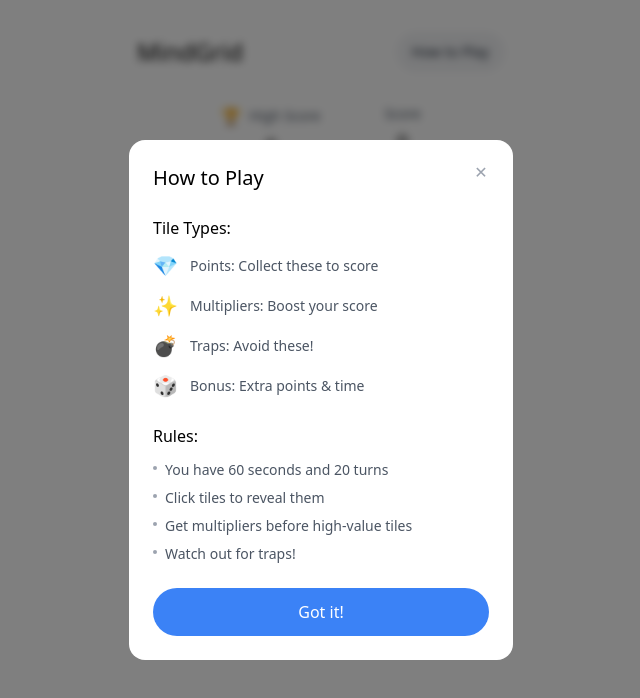
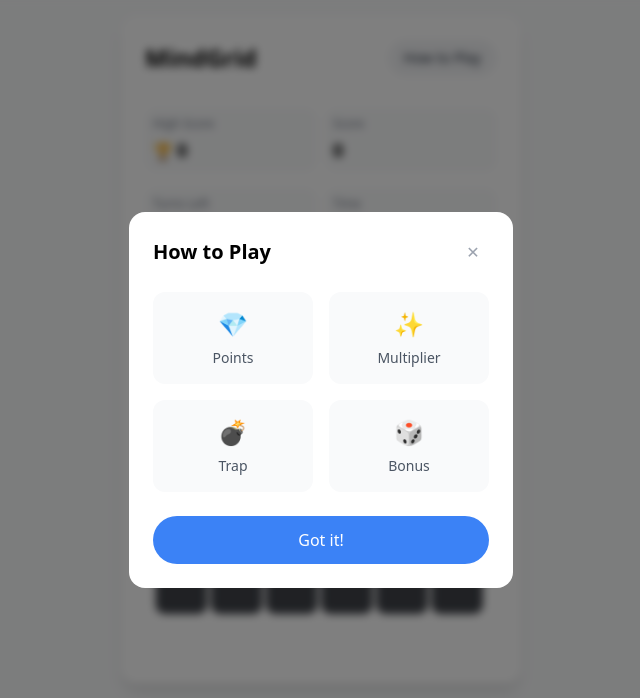
Before and after one commit to leonkalema/colorDash, a SvelteKit app: page /mindgrid in a window 1280 px wide. Both pictures are taken after a click on the button "How to Play". Shown: the top 698 px of the page, without its empty margins (319-959 px from the left). Built offline with nearby package versions, Linux system fonts and the light colour scheme.

Commit message:
hello world

```diff
--- a/src/routes/+page.svelte
+++ b/src/routes/+page.svelte
@@ -2,6 +2,7 @@
     import { onMount, onDestroy } from 'svelte';
     import { fade, fly, scale, slide } from 'svelte/transition';
     import { elasticOut, bounceOut } from 'svelte/easing';
+
 
     // Audio Context and Sound Management
     let audioContext;
--- a/src/routes/mindgrid/+page.svelte
+++ b/src/routes/mindgrid/+page.svelte
@@ -1,5 +1,7 @@
 <script>
     import { onMount } from 'svelte';
+import { fade, fly, scale } from 'svelte/transition';
+import { elasticOut, bounceOut } from 'svelte/easing';
 
 let canvas;
 let ctx;
@@ -158,14 +160,11 @@
 function calculateDimensions() {
     if (!containerRef) return;
 
-      // Make canvas exactly square based on container width
     containerWidth = Math.min(400, containerRef.getBoundingClientRect().width - 32);
     containerHeight = containerWidth;
 
-      // Calculate tile size for 6x6 grid
     tileSize = (containerWidth - 24) / 6;
 
-      // Center grid in canvas
     gridOffset = {
         x: 12,
         y: 12
@@ -212,22 +211,27 @@
     switch (tile.type) {
         case 'points':
             currentScore += pointValue * currentMultiplier;
-          message = `+${pointValue * currentMultiplier} points!`;
+            message = `+${pointValue * currentMultiplier} 💎`;
             break;
         case 'multiplier':
             currentMultiplier = pointValue;
-          message = `${pointValue}x Multiplier!`;
+            message = `${pointValue}x Multiplier! ✨`;
             break;
         case 'trap':
             currentScore += pointValue;
-          message = `${pointValue} points!`;
+            message = `${pointValue} 💣`;
             break;
         case 'bonus':
             currentScore += pointValue;
             timeLeft += 10;
-          message = `Bonus! +${pointValue} points and +10s`;
+            message = `+${pointValue} & +10s 🎲`;
             break;
     }
+
+    // Clear message after 1.5 seconds
+    setTimeout(() => {
+        message = '';
+    }, 1500);
 
     score = currentScore;
     highScore = Math.max(Number(highScore), score);
@@ -248,17 +252,14 @@
 function render() {
     if (!ctx) return;
 
-      // Clear with same background color as page
     ctx.fillStyle = colors.background;
     ctx.fillRect(0, 0, containerWidth, containerHeight);
 
-      // Draw grid
     for (let i = 0; i < 6; i++) {
         for (let j = 0; j < 6; j++) {
             const x = j * tileSize + gridOffset.x;
             const y = i * tileSize + gridOffset.y;
 
-          // Handle different states
             let fillColor = colors.unrevealed;
             if (gameOver) {
                 fillColor = colors.disabled;
@@ -282,20 +283,11 @@
         }
     }
 
-      // Draw animations
     animations = animations.filter(anim => !anim.done);
     animations.forEach(anim => {
         anim.update();
         anim.draw(ctx);
     });
-
-      // Draw message if exists
-      if (message && !gameOver) {
-        ctx.fillStyle = '#000';
-        ctx.font = 'bold 16px Arial';
-        ctx.textAlign = 'center';
-        ctx.fillText(message, containerWidth/2, containerHeight - 20);
-      }
 
     requestAnimationFrame(render);
 }
@@ -327,13 +319,17 @@
 });
     </script>
 
-    <div class="min-h-screen bg-white" bind:this={containerRef}>
-        <div class="max-w-[400px] mx-auto px-4 pt-8">
+    <div class="min-h-screen bg-gray-50 p-4" bind:this={containerRef}>
+        <div class="max-w-[400px] mx-auto bg-white rounded-2xl p-6 shadow-lg"
+             in:fly={{ y: 20, duration: 700, delay: 0 }}
+             out:fly={{ y: -20, duration: 500 }}>
+
             <!-- Game Header -->
-            <div class="flex justify-between items-center mb-8">
-                <h1 class="text-2xl font-medium">MindGrid</h1>
+            <div class="flex justify-between items-center mb-8"
+                 in:fly={{ y: -20, duration: 700, delay: 200 }}>
+                <h1 class="text-2xl font-bold">MindGrid</h1>
                 <button
-                    class="px-4 h-10 bg-gray-100 hover:bg-gray-200 text-gray-800 rounded-full text-sm font-medium transition-colors"
+                    class="px-4 py-2 bg-gray-100 hover:bg-gray-200 text-gray-800 rounded-full text-sm font-medium transition-all"
                     on:click={() => showTutorial = true}
                 >
                     How to Play
@@ -341,49 +337,76 @@
             </div>
 
             <!-- Game Stats -->
-            <div class="flex justify-center gap-16 mb-6">
-                <div class="text-center">
-                    <div class="flex items-center gap-2 text-sm text-gray-600 mb-1">
+            <div class="grid grid-cols-2 gap-2 mb-4">
+                <div class="bg-gray-50 rounded-xl p-2"
+                     in:fly={{ x: -20, duration: 700, delay: 400 }}>
+                    <div class="text-xs text-gray-500 mb-1">High Score</div>
+                    <div class="flex items-baseline gap-1">
                         <span class="text-yellow-500 text-base">🏆</span>
-                        <span>High Score</span>
+                        <span class="text-lg font-bold">{highScore}</span>
                     </div>
-                    <span class="text-xl font-medium">{highScore}</span>
                 </div>
-                <div class="text-center">
-                    <div class="text-sm text-gray-600 mb-1">Score</div>
-                    <span class="text-xl font-medium">{score}</span>
+                <div class="bg-gray-50 rounded-xl p-2"
+                     in:fly={{ x: 20, duration: 700, delay: 400 }}>
+                    <div class="text-xs text-gray-500 mb-1">Score</div>
+                    <div class="text-lg font-bold">{score}</div>
                 </div>
             </div>
 
             <!-- Game Info -->
-            <div class="flex justify-center gap-12 mb-6">
-                <div class="text-center">
-                    <div class="text-sm text-gray-600 mb-1">Turns</div>
-                    <span class="text-lg font-medium">{turnsLeft}</span>
+            <div class="grid grid-cols-2 gap-2 mb-6">
+                <div class="bg-gray-50 rounded-xl p-2"
+                     in:fly={{ x: -20, duration: 700, delay: 600 }}>
+                    <div class="text-xs text-gray-500 mb-1">Turns Left</div>
+                    <div class="text-lg font-bold">{turnsLeft}</div>
                 </div>
-                <div class="text-center">
-                    <div class="text-sm text-gray-600 mb-1">Time</div>
-                    <span class="text-lg font-medium {timeLeft <= 10 ? 'text-red-500' : ''}">{timeLeft}s</span>
+                <div class="bg-gray-50 rounded-xl p-2"
+                     in:fly={{ x: 20, duration: 700, delay: 600 }}>
+                    <div class="text-xs text-gray-500 mb-1">Time</div>
+                    <div class="text-lg font-bold {timeLeft <= 10 ? 'text-red-500' : ''}">{timeLeft}s</div>
                 </div>
             </div>
 
-            <!-- Game Canvas -->
-            <div class="aspect-square w-full mb-8 relative">
+            <!-- Game Canvas Area -->
+            <div class="relative mb-8"
+                 in:scale={{ duration: 700, delay: 800, easing: elasticOut }}>
+
+                <!-- Message Display -->
+                {#if message && !gameOver}
+                <div class="absolute top-4 left-1/2 -translate-x-1/2 z-10"
+                     in:scale={{ duration: 300, easing: bounceOut }}>
+                    <div class="px-4 py-2 rounded-full text-white font-medium text-sm shadow-lg"
+                         style="background-color: {
+                            message.includes('Multiplier') ? '#3b82f6' :
+                            message.includes('Bonus') ? '#8b5cf6' :
+                            message.includes('-') ? '#ef4444' :
+                            '#22c55e'
+                         }">
+                        {message}
+                    </div>
+                </div>
+                {/if}
+
                 <canvas
                     bind:this={canvas}
-                    class="w-full h-full rounded-2xl"
+                    class="w-full aspect-square rounded-2xl"
                     class:opacity-50={gameOver}
                     on:click={handleCanvasClick}
                 />
 
                 <!-- Start Game Overlay -->
                 {#if !gameStarted && !gameOver}
-                <div class="absolute inset-0 flex items-center justify-center">
-                    <div class="bg-white/90 backdrop-blur-sm p-6 rounded-2xl text-center">
-                        <h2 class="text-xl font-medium mb-4">Ready to Play?</h2>
+                <div class="absolute inset-0 flex items-center justify-center"
+                     transition:fade={{ duration: 300 }}>
+                    <div class="text-center">
+                        <h2 class="text-2xl font-bold mb-6"
+                            in:scale={{ duration: 500, easing: elasticOut }}>
+                            Ready to Play?
+                        </h2>
                         <button
-                            class="w-full h-12 bg-blue-500 hover:bg-blue-600 text-white rounded-full font-medium transition-colors"
+                            class="px-8 py-3 bg-blue-500 hover:bg-blue-600 text-white rounded-full font-medium transition-all"
                             on:click={startGame}
+                            in:scale={{ delay: 200, duration: 500, easing: elasticOut }}
                         >
                             Start Game
                         </button>
@@ -393,15 +416,20 @@
 
                 <!-- Game Over Overlay -->
                 {#if gameOver}
-                <div class="absolute inset-0 flex items-center justify-center">
-                    <div class="bg-white/90 backdrop-blur-sm p-6 rounded-2xl text-center">
-                        <h2 class="text-xl font-medium mb-2">Game Over!</h2>
-                        <p class="text-gray-600 mb-4">Final Score: {score}</p>
+                <div class="absolute inset-0 flex items-center justify-center"
+                     transition:fade>
+                    <div class="text-center bg-white/90 backdrop-blur-sm p-8 rounded-2xl w-full"
+                         in:scale={{ duration: 400, easing: elasticOut }}>
+                        <h2 class="text-2xl font-bold mb-2">Game Over!</h2>
+                        <p class="text-gray-600 text-lg mb-6">Final Score: {score}</p>
                         {#if score > highScore}
-                        <p class="text-yellow-500 font-medium mb-4">🏆 New High Score!</p>
+                        <div class="text-yellow-500 font-bold text-lg mb-6"
+                             in:scale={{ delay: 200, duration: 400, easing: bounceOut }}>
+                            🏆 New High Score!
+                        </div>
                         {/if}
                         <button
-                            class="w-full h-12 bg-blue-500 hover:bg-blue-600 text-white rounded-full font-medium transition-colors"
+                            class="w-full py-3 bg-blue-500 hover:bg-blue-600 text-white rounded-full font-medium transition-all"
                             on:click={startGame}
                         >
                             Play Again
@@ -410,83 +438,41 @@
                 </div>
                 {/if}
             </div>
-
-            <!-- Game Actions -->
-            {#if gameStarted && !gameOver}
-            <div class="mb-8">
-                <button
-                    class="w-full h-12 bg-blue-500 hover:bg-blue-600 text-white rounded-full font-medium transition-colors"
-                    on:click={startGame}
-                >
-                    New Game
-                </button>
-            </div>
-            {/if}
         </div>
     </div>
 
     <!-- Tutorial Modal -->
     {#if showTutorial}
-    <div class="fixed inset-0 bg-black/50 backdrop-blur-sm flex items-center justify-center p-4 z-50">
-        <div class="bg-white rounded-2xl p-6 max-w-sm w-full relative">
-            <!-- Close Button -->
+    <div class="fixed inset-0 bg-black/50 backdrop-blur-sm flex items-center justify-center p-4 z-50"
+         transition:fade={{ duration: 200 }}>
+        <div class="bg-white rounded-2xl p-6 max-w-sm w-full"
+             in:scale={{ duration: 400, easing: elasticOut }}>
+            <div class="flex justify-between items-center mb-6">
+                <h2 class="text-xl font-bold">How to Play</h2>
                 <button
-                class="absolute top-4 right-4 w-8 h-8 flex items-center justify-center text-gray-400 hover:text-gray-600 rounded-full hover:bg-gray-100"
+                    class="w-8 h-8 flex items-center justify-center text-gray-400 hover:text-gray-600 rounded-full hover:bg-gray-100"
                     on:click={() => showTutorial = false}
                 >
                     ✕
                 </button>
-
-            <h2 class="text-xl font-medium mb-6">How to Play</h2>
-
-            <div class="space-y-6 mb-6">
-                <div>
-                    <h3 class="font-medium mb-3">Tile Types:</h3>
-                    <ul class="space-y-3">
-                        <li class="flex items-center gap-3">
-                            <span class="text-xl">💎</span>
-                            <span class="text-sm text-gray-600">Points: Collect these to score</span>
-                        </li>
-                        <li class="flex items-center gap-3">
-                            <span class="text-xl">✨</span>
-                            <span class="text-sm text-gray-600">Multipliers: Boost your score</span>
-                        </li>
-                        <li class="flex items-center gap-3">
-                            <span class="text-xl">💣</span>
-                            <span class="text-sm text-gray-600">Traps: Avoid these!</span>
-                        </li>
-                        <li class="flex items-center gap-3">
-                            <span class="text-xl">🎲</span>
-                            <span class="text-sm text-gray-600">Bonus: Extra points & time</span>
-                        </li>
-                    </ul>
             </div>
 
-                <div>
-                    <h3 class="font-medium mb-3">Rules:</h3>
-                    <ul class="space-y-2 text-sm text-gray-600">
-                        <li class="flex items-start gap-2">
-                            <span class="block w-1 h-1 mt-1.5 rounded-full bg-gray-400"></span>
-                            <span>You have 60 seconds and 20 turns</span>
-                        </li>
-                        <li class="flex items-start gap-2">
-                            <span class="block w-1 h-1 mt-1.5 rounded-full bg-gray-400"></span>
-                            <span>Click tiles to reveal them</span>
-                        </li>
-                        <li class="flex items-start gap-2">
-                            <span class="block w-1 h-1 mt-1.5 rounded-full bg-gray-400"></span>
-                            <span>Get multipliers before high-value tiles</span>
-                        </li>
-                        <li class="flex items-start gap-2">
-                            <span class="block w-1 h-1 mt-1.5 rounded-full bg-gray-400"></span>
-                            <span>Watch out for traps!</span>
-                        </li>
-                    </ul>
+            <div class="space-y-6">
+                <div class="space-y-4">
+                    <div class="grid grid-cols-2 gap-4">
+                        {#each [['💎', 'Points'], ['✨', 'Multiplier'], ['💣', 'Trap'], ['🎲', 'Bonus']] as [emoji, label]}
+                        <div class="bg-gray-50 p-4 rounded-xl text-center"
+                             in:fly={{ y: 20, duration: 300, delay: 200 }}>
+                            <div class="text-2xl mb-2">{emoji}</div>
+                            <div class="text-sm text-gray-600">{label}</div>
+                        </div>
+                        {/each}
+                    </div>
                 </div>
             </div>
 
             <button
-                class="w-full h-12 bg-blue-500 hover:bg-blue-600 text-white rounded-full font-medium transition-colors"
+                class="w-full mt-6 py-3 bg-blue-500 hover:bg-blue-600 text-white rounded-full font-medium transition-all"
                 on:click={() => showTutorial = false}
             >
                 Got it!
@@ -497,7 +483,7 @@
 
     <style>
         :global(body) {
-    @apply bg-white;
+            @apply bg-gray-50;
         }
 
         canvas {
@@ -505,6 +491,10 @@
             -webkit-tap-highlight-color: transparent;
         }
 
+        button {
+            transition: all 0.2s ease;
+        }
+
         button:active {
             transform: scale(0.98);
         }
```
Lines whose indentation alone changed are shown as unchanged.
